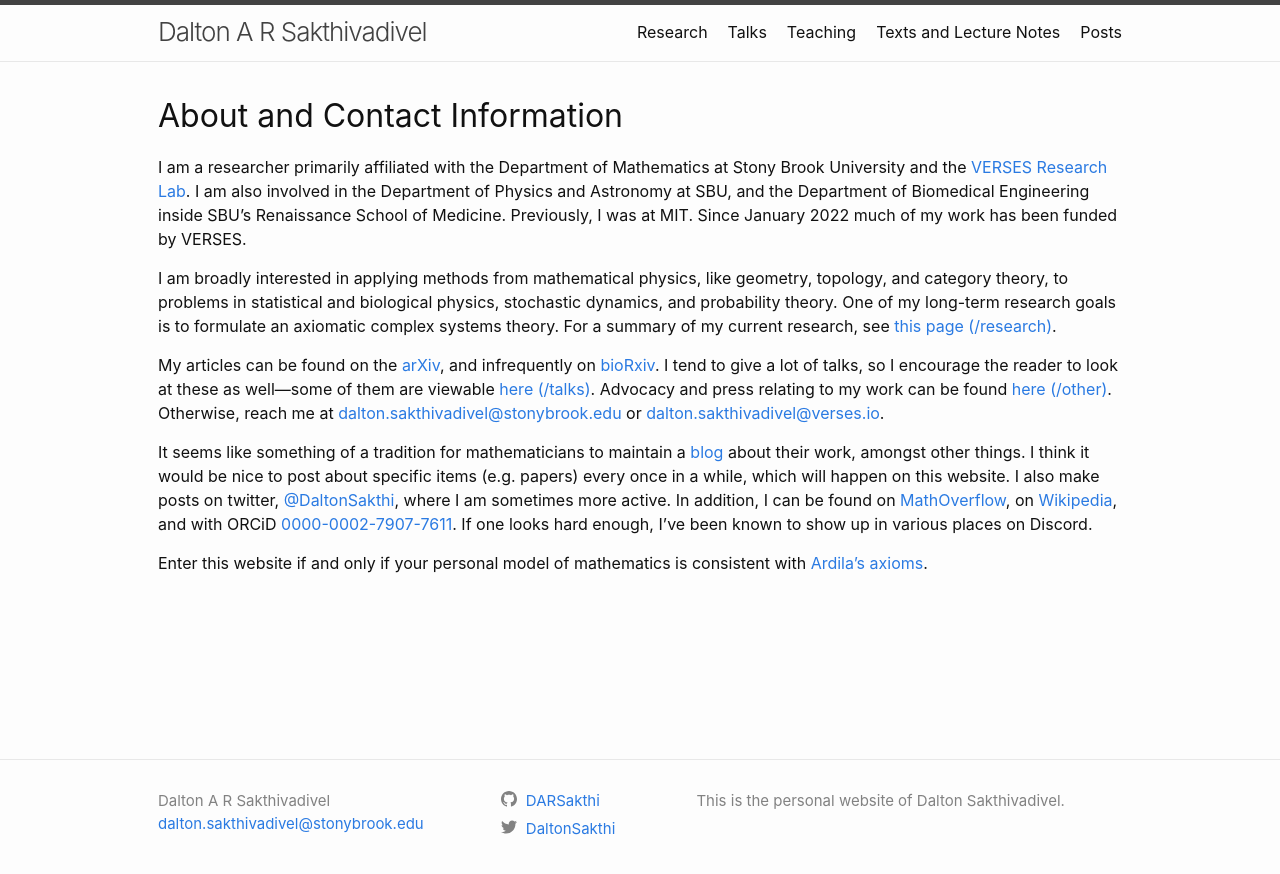
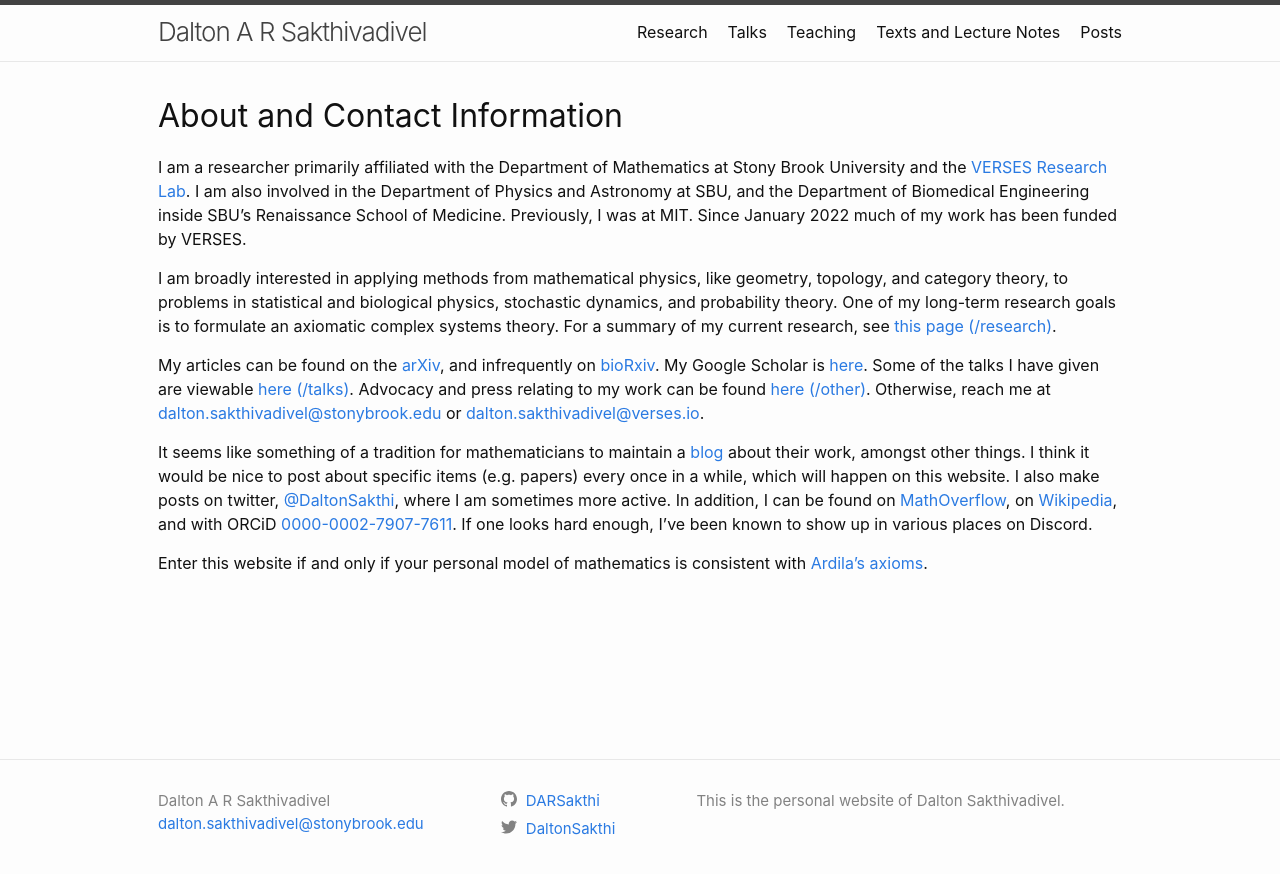
Before and after one commit to DARSakthi/DARSakthi.github.io, a Jekyll site: the page built from index.markdown, in a window 1280 px wide. Shown: the top 874 px of the page. Built offline with Jekyll 4.4.1, drawn with Linux system fonts in a browser that asks for light colours.

Commit message:
Added Scholar link

```diff
--- a/index.markdown
+++ b/index.markdown
@@ -10,7 +10,7 @@ I am a researcher primarily affiliated with the Department of Mathematics at Sto
 
 I am broadly interested in applying methods from mathematical physics, like geometry, topology, and category theory, to problems in statistical and biological physics, stochastic dynamics, and probability theory. One of my long-term research goals is to formulate an axiomatic complex systems theory. For a summary of my current research, see [this page (/research)](https://darsakthi.github.io/research).
 
-My articles can be found on the [arXiv](https://arxiv.org/a/0000-0002-7907-7611.html), and infrequently on [bioRxiv](https://www.biorxiv.org/search/author1%3ADalton%2BA%2BR%2BSakthivadivel%2B). I tend to give a lot of talks, so I encourage the reader to look at these as well—some of them are viewable [here (/talks)](https://darsakthi.github.io/talks). Advocacy and press relating to my work can be found [here (/other)](https://darsakthi.github.io/other/). Otherwise, reach me at [dalton.sakthivadivel@stonybrook.edu](mailto:dalton.sakthivadivel@stonybrook.edu) or [dalton.sakthivadivel@verses.io](mailto:dalton.sakthivadivel@verses.io).
+My articles can be found on the [arXiv](https://arxiv.org/a/0000-0002-7907-7611.html), and infrequently on [bioRxiv](https://www.biorxiv.org/search/author1%3ADalton%2BA%2BR%2BSakthivadivel%2B). My Google Scholar is [here](https://scholar.google.com/citations?user=mWJtfUUAAAAJ). Some of the talks I have given are viewable [here (/talks)](https://darsakthi.github.io/talks). Advocacy and press relating to my work can be found [here (/other)](https://darsakthi.github.io/other/). Otherwise, reach me at [dalton.sakthivadivel@stonybrook.edu](mailto:dalton.sakthivadivel@stonybrook.edu) or [dalton.sakthivadivel@verses.io](mailto:dalton.sakthivadivel@verses.io).
 
 It seems like something of a tradition for mathematicians to maintain a [blog](https://darsakthi.github.io/blog) about their work, amongst other things. I think it would be nice to post about specific items (e.g. papers) every once in a while, which will happen on this website. I also make posts on twitter, [@DaltonSakthi](https://twitter.com/DaltonSakthi), where I am sometimes more active. In addition, I can be found on [MathOverflow](https://mathoverflow.net/users/370636/dalton-a-r-sakthivadivel), on [Wikipedia](https://en.wikipedia.org/wiki/User:Dalton.sakthi), and with ORCiD [0000-0002-7907-7611](https://orcid.org/0000-0002-7907-7611). If one looks hard enough, I've been known to show up in various places on Discord.
 
```
